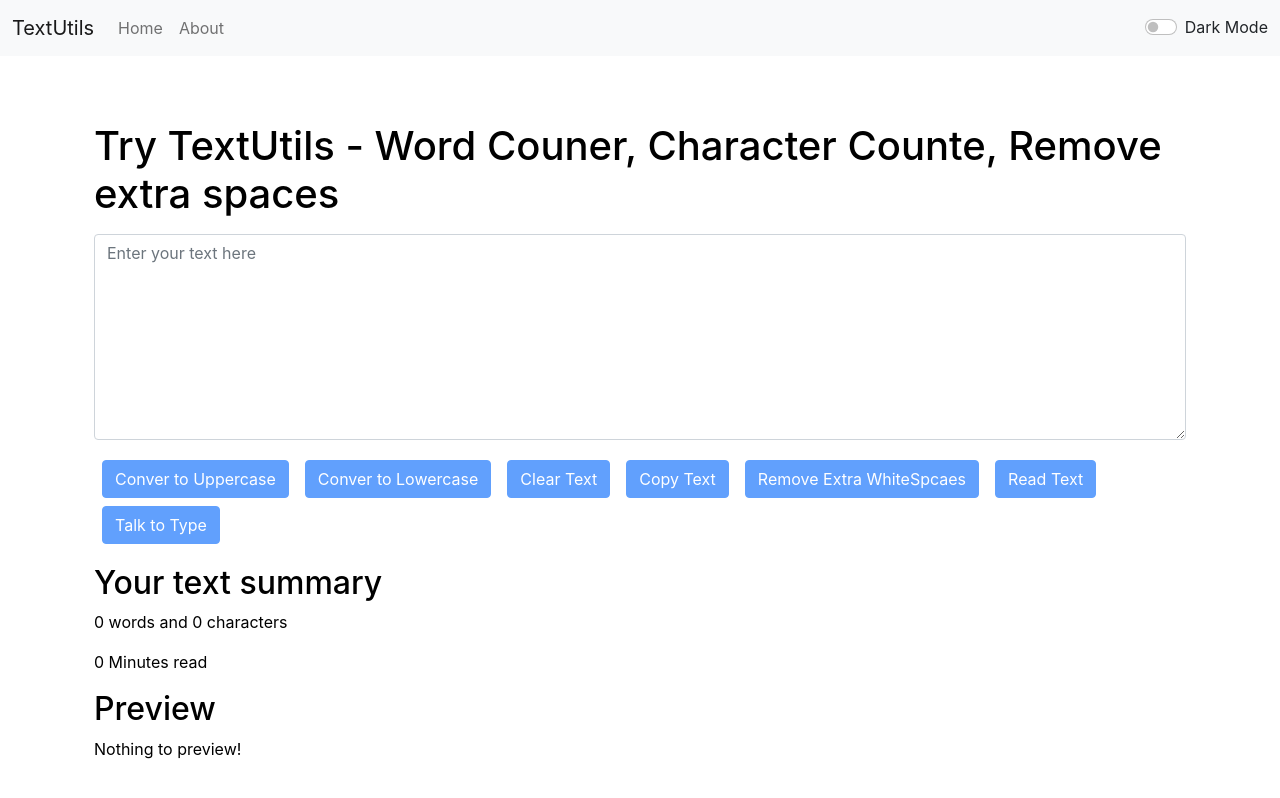
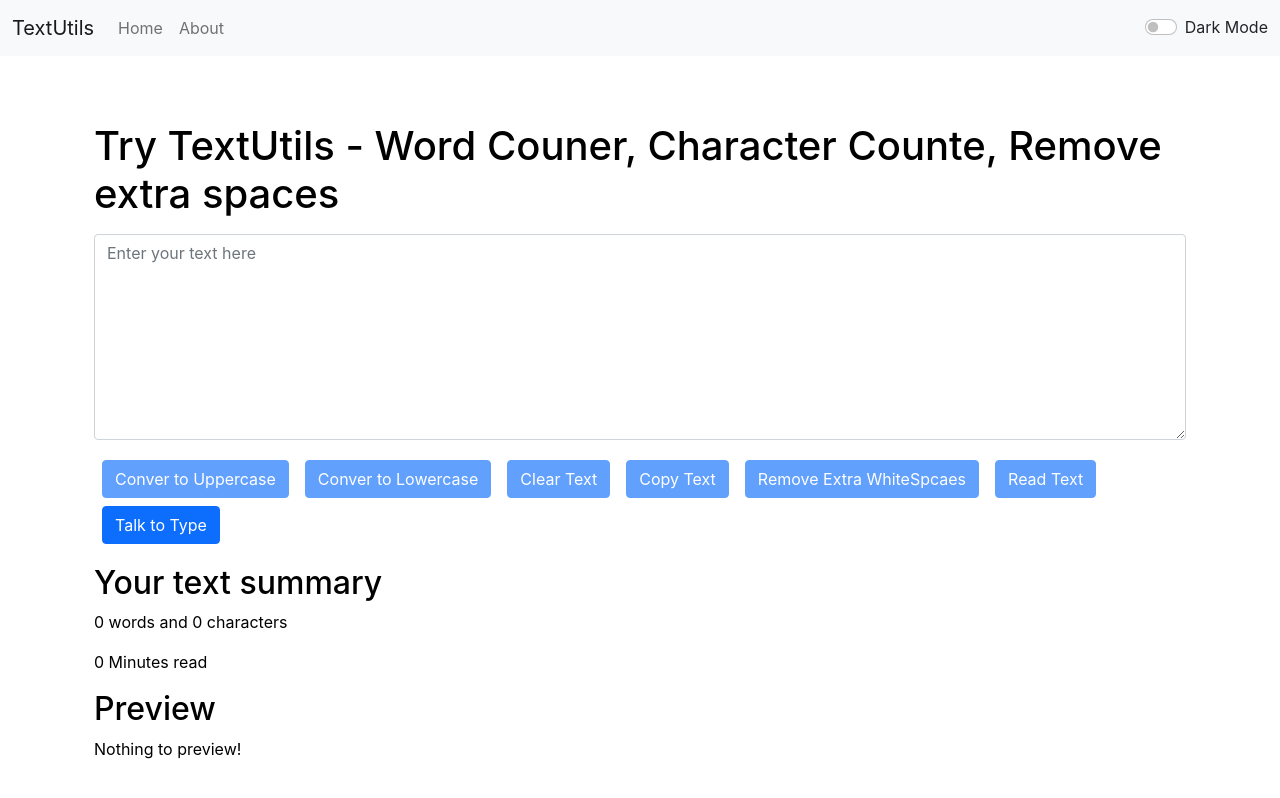
Before and after one commit to ProgrammingWithGaurav/TextUtils-React, a React (Create React App) app: page / in a window 1280 px wide. Built offline with nearby package versions, Linux system fonts and the light colour scheme.

Commit message:
removing auto disable from one button

```diff
--- a/src/components/TextForm.js
+++ b/src/components/TextForm.js
@@ -72,7 +72,7 @@ export default function TextForm(props) {
                 <button disabled={text.length===0} className="btn btn-primary mx-2 my-1" onClick={handleCopy}>Copy Text</button>
                 <button disabled={text.length===0} className="btn btn-primary mx-2 my-1" onClick={handleExtraSpaces}>Remove Extra WhiteSpcaes</button>
                 <button disabled={text.length===0} className="btn btn-primary mx-2 my-1" onClick={handleReadText}>Read Text</button>
-                <button disabled={text.length===0} className="btn btn-primary mx-2 my-1" onClick={handleTalktoType}>Talk to Type</button>
+                <button className="btn btn-primary mx-2 my-1" onClick={handleTalktoType}>Talk to Type</button>
             </div>
             <div className="container my-3" style={{color: props.mode === 'dark' ? 'white':'black'}}>
                 <h2>Your text summary</h2>
```
